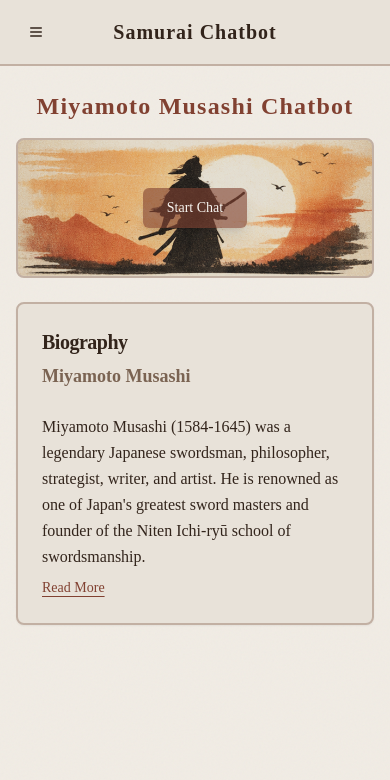
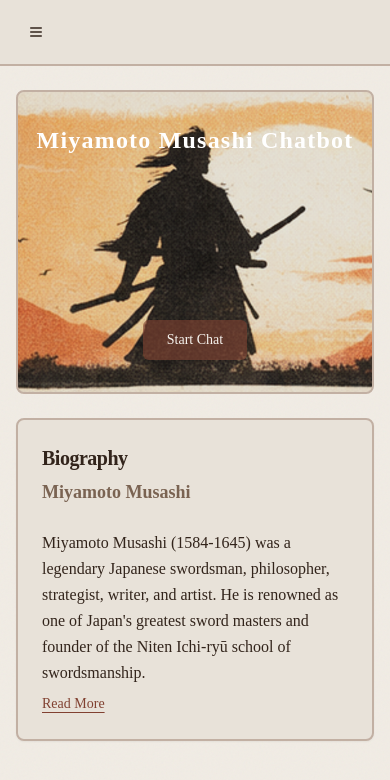
Before and after one commit to RafaRSFreitas/MiyamotoMusashiChatbot, a React (Vite) app: page / in a window 390 px wide. Shown: the top 780 px of the page. Built offline with nearby package versions, Linux system fonts and the light colour scheme; a web font is replaced by a local one.

Commit message:
Fix home logo and mobile chat header

```diff
--- a/src/components/chat/ChatWindow.jsx
+++ b/src/components/chat/ChatWindow.jsx
@@ -106,7 +106,7 @@ const ChatWindow = ({ messages, onMessagesChange }) => {
     <div className="flex flex-col h-full bg-background border-2 border-border rounded-lg overflow-hidden">
       {/* Header */}
       <div className="px-4 py-3 border-b-2 border-border bg-card">
-        <h2 className="text-xl font-semibold text-center">Samurai Chatbot</h2>
+        <h2 className="text-xl font-semibold text-center">Miyamoto Musashi Chatbot</h2>
         <p className="text-sm text-muted-foreground text-center">Musashi (Online)</p>
       </div>
 
--- a/src/components/home/HeroSection.jsx
+++ b/src/components/home/HeroSection.jsx
@@ -5,11 +5,6 @@ import musashiBackground from "@/assets/musashi_background.png";
 const HeroSection = ({ onStartChat }) => {
   return (
     <div className="mb-6">
-      {/* Title above the card */}
-      <h1 className="text-2xl md:text-3xl font-bold text-primary mb-4 text-center">
-        Miyamoto Musashi Chatbot
-      </h1>
-
       {/* Card with background image */}
       <section
         className="relative overflow-hidden rounded-lg border-2 border-border bg-cover bg-center bg-no-repeat"
@@ -21,8 +16,14 @@ const HeroSection = ({ onStartChat }) => {
           aria-hidden="true"
         />
 
-        {/* Button at the bottom */}
-        <div className="relative z-10 flex justify-center py-12 px-4">
+        {/* Content container with title and button */}
+        <div className="relative z-10 flex flex-col justify-between items-center min-h-[300px] py-8 px-4">
+          {/* Title at the top */}
+          <h1 className="text-2xl md:text-3xl font-bold text-white mb-4 text-center">
+            Miyamoto Musashi Chatbot
+          </h1>
+
+          {/* Button at the bottom */}
           <Button
             onClick={onStartChat}
             size="default"
--- a/src/components/layout/Header.jsx
+++ b/src/components/layout/Header.jsx
@@ -18,7 +18,7 @@ const Header = ({ onMenuClick, currentPage, onNavigate, hasChatStarted }) => {
           <Button variant="ghost" size="icon" onClick={onMenuClick} aria-label="Open menu">
             <Menu className="w-6 h-6" />
           </Button>
-          <h1 className="text-xl font-semibold">Samurai Chatbot</h1>
+          <h1 className="text-xl font-semibold"></h1>
           <div className="w-10" /> {/* Spacer for centering */}
         </div>
 
```
Also changed, not shown: 2 other files (tests, documents, lock files or other folders).
